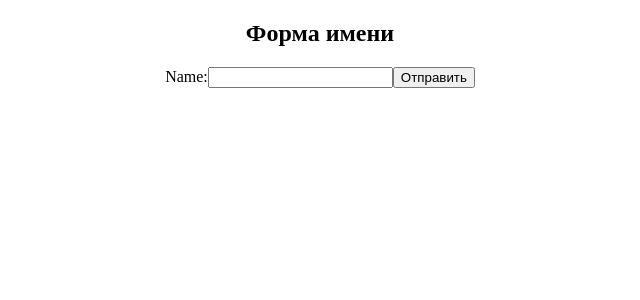
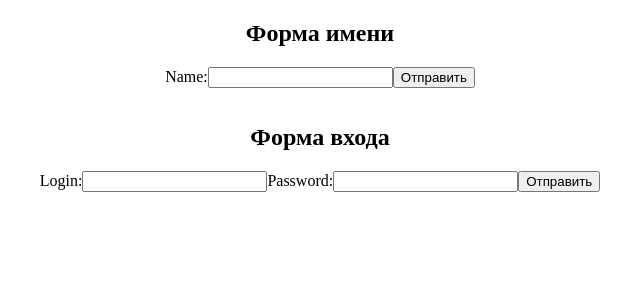
Before and after one commit to tourdeberlin/react-forms, a React (Vite) app: page / in a window 1280 px wide. Shown: the top 300 px of the page, without its empty margins (320-960 px from the left). Built offline with nearby package versions, Linux system fonts and the light colour scheme.

Commit message:
feat: add LoginForm

```diff
--- a/src/App.jsx
+++ b/src/App.jsx
@@ -1,10 +1,12 @@
 import "./App.css";
+import LoginForm from "./LoginForm";
 import NameForm from "./NameForm";
 
 function App() {
   return (
     <>
       <NameForm />
+      <LoginForm/>
     </>
   );
 }
--- /dev/null
+++ b/src/LoginForm.jsx
@@ -0,0 +1,42 @@
+import { useState, useId } from "react";
+
+const LoginForm = () => {
+  const [login, setLogin] = useState("");
+  const [password, setPassword] = useState("");
+
+  const loginId = useId();
+  const passwordId = useId();
+  function handleSubmit(e) {
+    e.preventDefault();
+
+    if (login && password) {
+      alert("Добро пожаловать!");
+    } else {
+      alert("Пожалуйста, заполните все поля");
+    }
+  }
+  return (
+    <div>
+      <h2>Форма входа</h2>
+      <form onSubmit={handleSubmit}>
+        <label htmlFor={loginId}>Login:</label>
+        <input
+          id={loginId}
+          type="text"
+          value={login}
+          onChange={(e) => setLogin(e.target.value)}
+        />
+        <label htmlFor={passwordId}>Password:</label>
+        <input
+          id={passwordId}
+          type="password"
+          value={password}
+          onChange={(e) => setPassword(e.target.value)}
+        />
+        <button type="submit">Отправить</button>
+      </form>
+    </div>
+  );
+};
+
+export default LoginForm;
```
